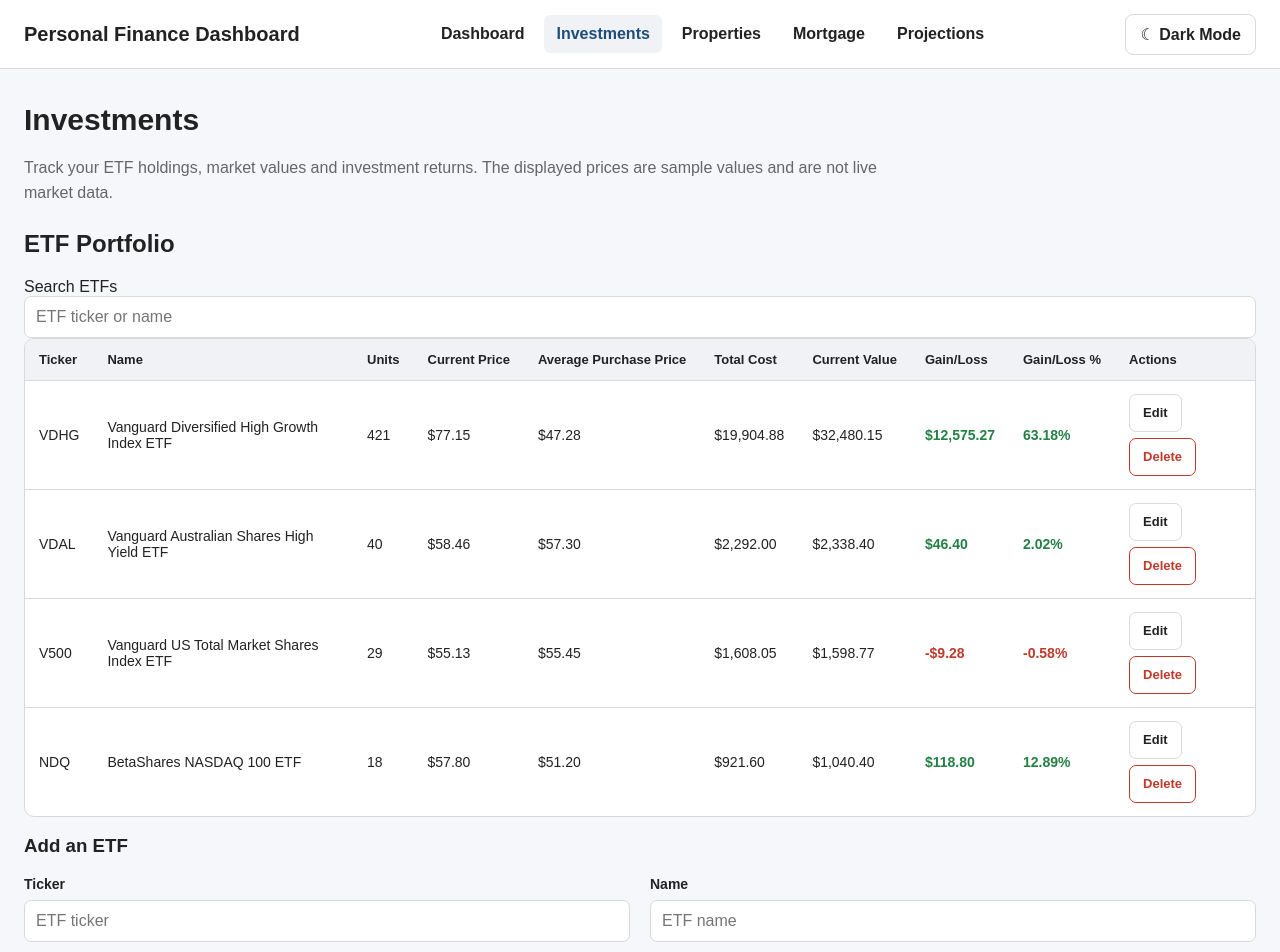
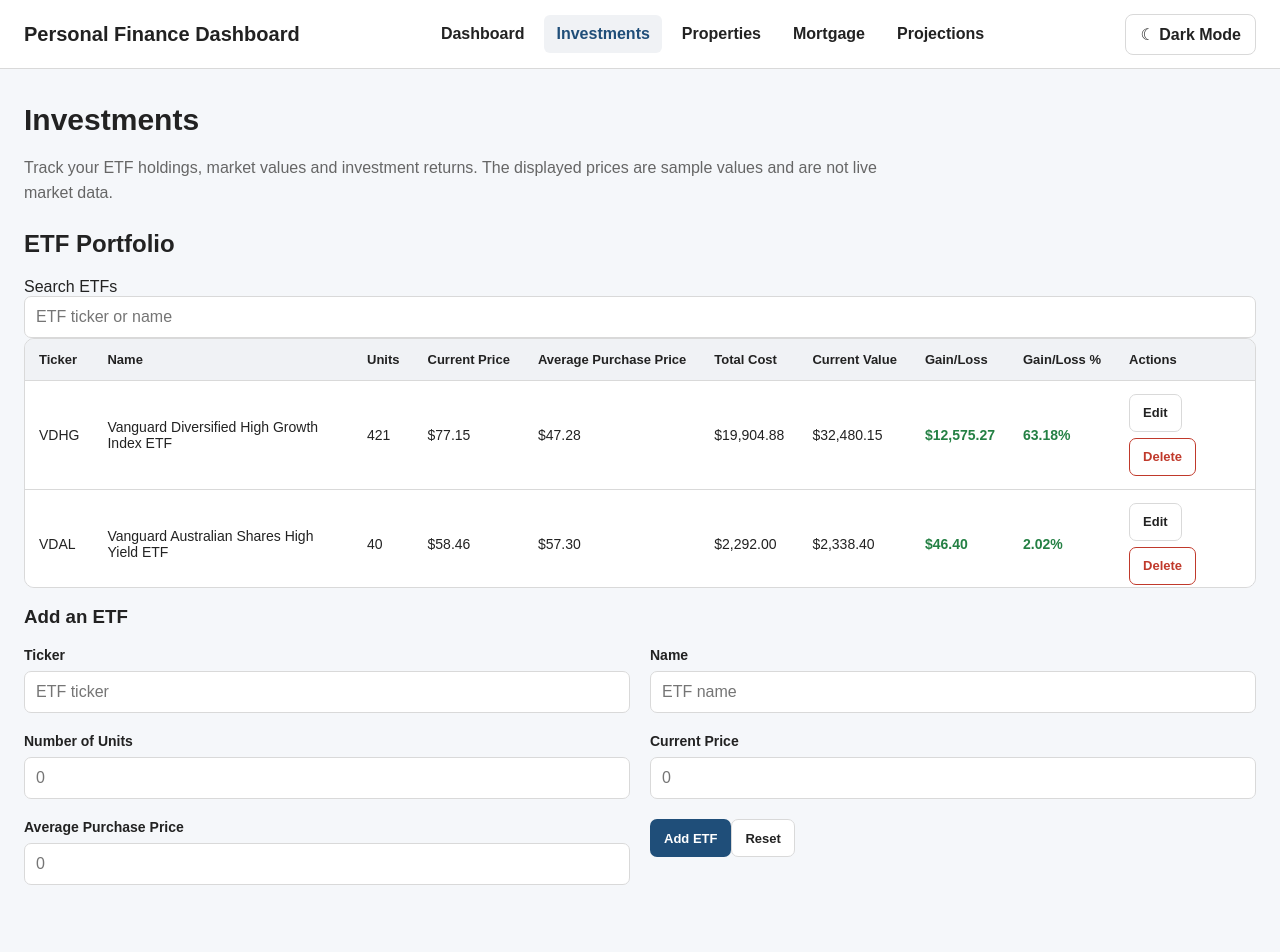
Before and after one commit to anthonycheung1/personal-finance-dashboard, a React (Vite) app: page /personal-finance-dashboard/investments in a window 1280 px wide. Shown: the top 952 px of the page. Built offline with nearby package versions, Linux system fonts and the light colour scheme.

Commit message:
Make ETF portfolio table scrollable and add reset button to form

```diff
--- a/src/components/UI/ETFTable.tsx
+++ b/src/components/UI/ETFTable.tsx
@@ -80,7 +80,7 @@
           The ETF portfolio is empty.
         </p>
       ) : (
-        <div className="table-container">
+        <div className="table-container table-container--scrollable">
           <table>
             <thead>
               <tr>
@@ -88,9 +88,7 @@
                 <th scope="col">Name</th>
                 <th scope="col">Units</th>
                 <th scope="col">Current Price</th>
-                <th scope="col">
-                  Average Purchase Price
-                </th>
+                <th scope="col">Average Purchase Price</th>
                 <th scope="col">Total Cost</th>
                 <th scope="col">Current Value</th>
                 <th scope="col">Gain/Loss</th>
@@ -419,6 +417,28 @@
           >
             {editingETFid !== null ? 'Update ETF' : 'Add ETF'}
           </button>
+
+          <button
+            type="button"
+            className="button button-secondary"
+            onClick={() => {
+              setNewETFticker('');
+              setNewETFname('');
+              setNewETFunits('');
+              setNewETFcurrentPrice('');
+              setNewETFaveragePurchasePrice('');
+
+              setEditingETFid(null);
+
+              setEtfTickerError(null);
+              setEtfNameError(null);
+              setEtfUnitsError(null);
+              setEtfCurrentPriceError(null);
+              setEtfAveragePurchasePriceError(null);
+            }}
+          >
+            {editingETFid !== null ? 'Cancel' : 'Reset'}
+          </button>
         </div>
       </form>
     </section>
```
